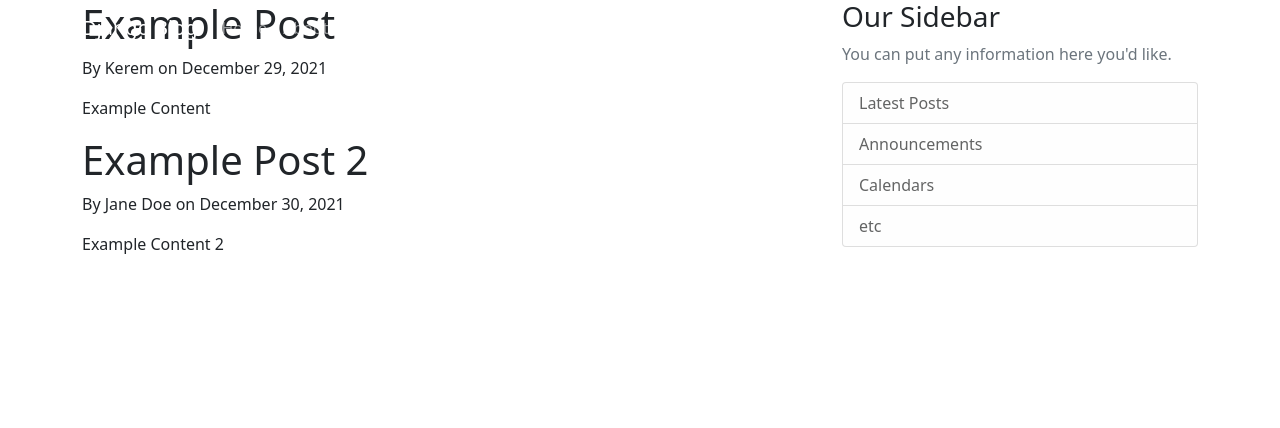
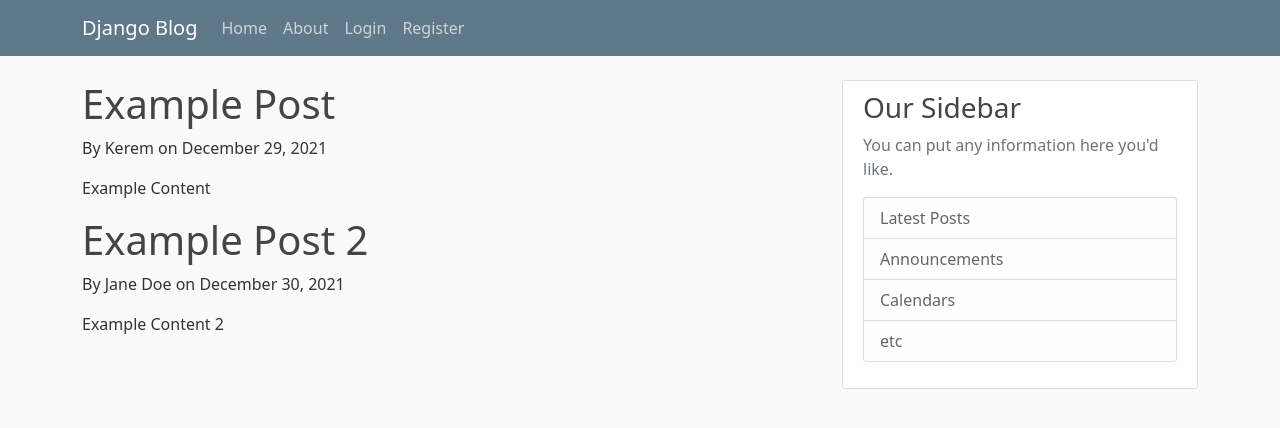
Before and after one commit to kdemirtas/kerem-website, a Django app: page / in a window 1280 px wide. Shown: the top 428 px of the page. Run offline with Django 3.2, Linux system fonts and the light colour scheme.

Commit message:
static css added to pages

```diff
--- /dev/null
+++ b/homepage/static/homepage/main.css
@@ -0,0 +1,84 @@
+body {
+    background: #fafafa;
+    color: #333333;
+    margin-top: 5rem;
+  }
+
+  h1, h2, h3, h4, h5, h6 {
+    color: #444444;
+  }
+
+  ul {
+    margin: 0;
+  }
+
+  .bg-steel {
+    background-color: #5f788a;
+  }
+
+  .site-header .navbar-nav .nav-link {
+    color: #cbd5db;
+  }
+
+  .site-header .navbar-nav .nav-link:hover {
+    color: #ffffff;
+  }
+
+  .site-header .navbar-nav .nav-link.active {
+    font-weight: 500;
+  }
+
+  .content-section {
+    background: #ffffff;
+    padding: 10px 20px;
+    border: 1px solid #dddddd;
+    border-radius: 3px;
+    margin-bottom: 20px;
+  }
+
+  .article-title {
+    color: #444444;
+  }
+
+  a.article-title:hover {
+    color: #428bca;
+    text-decoration: none;
+  }
+
+  .article-content {
+    white-space: pre-line;
+  }
+
+  .article-img {
+    height: 65px;
+    width: 65px;
+    margin-right: 16px;
+  }
+
+  .article-metadata {
+    padding-bottom: 1px;
+    margin-bottom: 4px;
+    border-bottom: 1px solid #e3e3e3
+  }
+
+  .article-metadata a:hover {
+    color: #333;
+    text-decoration: none;
+  }
+
+  .article-svg {
+    width: 25px;
+    height: 25px;
+    vertical-align: middle;
+  }
+
+  .account-img {
+    height: 125px;
+    width: 125px;
+    margin-right: 20px;
+    margin-bottom: 16px;
+  }
+
+  .account-heading {
+    font-size: 2.5rem;
+  }
--- a/homepage/templates/homepage/base.html
+++ b/homepage/templates/homepage/base.html
@@ -1,3 +1,4 @@
+{% load static %}
 <!DOCTYPE html>
 <html>
     <head>
@@ -8,6 +9,8 @@
 
         <!-- Bootstrap CSS -->
         <link href="https://cdn.jsdelivr.net/npm/bootstrap@5.1.3/dist/css/bootstrap.min.css" rel="stylesheet" integrity="sha384-1BmE4kWBq78iYhFldvKuhfTAU6auU8tT94WrHftjDbrCEXSU1oBoqyl2QvZ6jIW3" crossorigin="anonymous">
+
+        <link rel="stylesheet", type="text/css", href="{% static 'homepage/main.css' %}">
 
         {% if title %}
         <title>Homepage by Django - {{ title }}</title>
```
Also changed, not shown: homepage/static/__init__.py (added).
